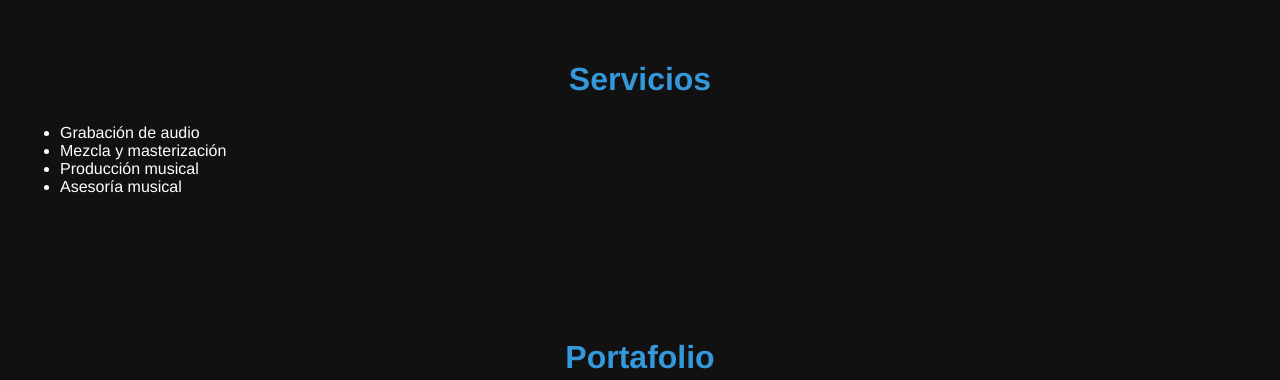
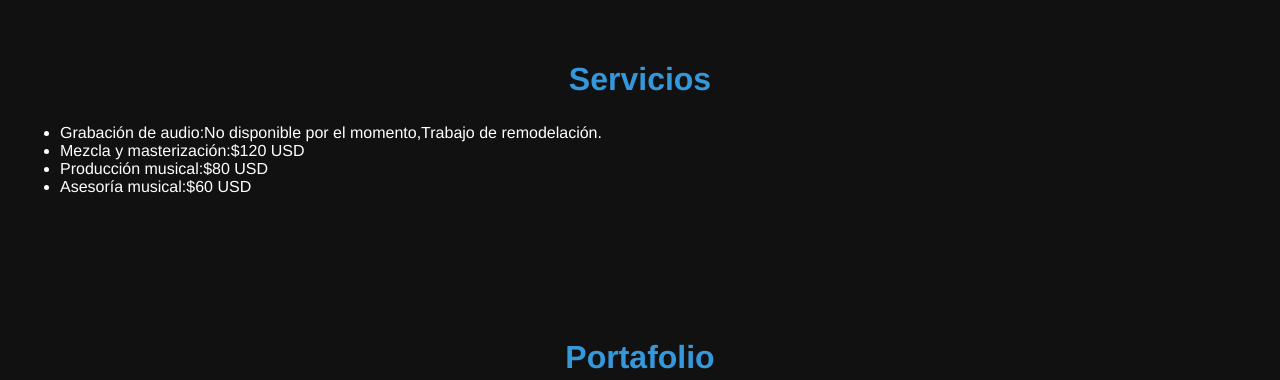
Before and after one commit to WilhemReyes/ladosisestudio, a plain HTML site: page index.html in a window 1280 px wide. Shown: the part 1040-1420 px from the top of the page. Drawn offline with Linux system fonts and the light colour scheme.

Commit message:
index.html.

```diff
--- a/index.html
+++ b/index.html
@@ -35,10 +35,10 @@
         <section id="services" class="content">
             <h2>Servicios</h2>
             <ul>
-                <li>Grabación de audio</li>
-                <li>Mezcla y masterización</li>
-                <li>Producción musical</li>
-                <li>Asesoría musical</li>
+                <li>Grabación de audio:No disponible por el momento,Trabajo de remodelación.</li>
+                <li>Mezcla y masterización:$120 USD</li>
+                <li>Producción musical:$80 USD</li>
+                <li>Asesoría musical:$60 USD</li>
             </ul>
         </section>
         <section id="portfolio" class="content">
```
